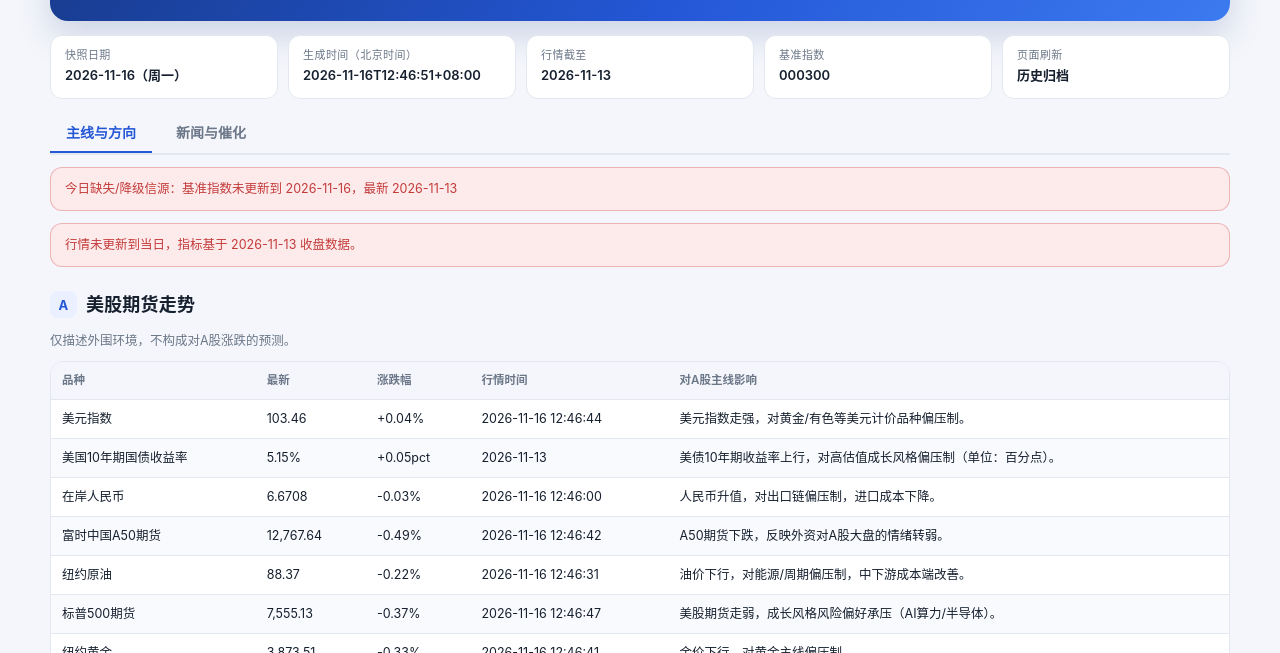
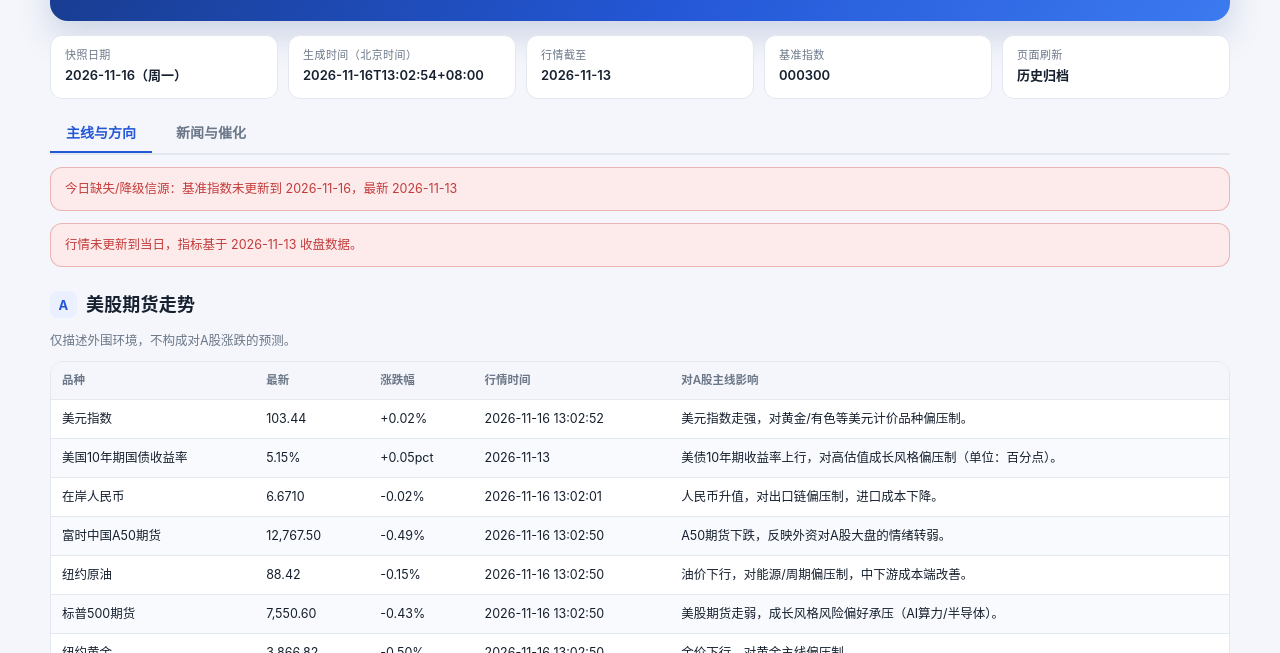
Before and after one commit to yanhuiy/dash, a plain HTML site: page docs/date/2026-11-16.html in a window 1280 px wide. Shown: the part 147-800 px from the top of the page. Drawn offline with Linux system fonts and the light colour scheme.

Commit message:
refresh: 2026-11-16 13:02

```diff
--- a/docs/date/2026-11-16.html
+++ b/docs/date/2026-11-16.html
@@ -213,7 +213,7 @@ footer p { margin: 4px 0; }
 
 <div class="meta-strip">
   <div><span>快照日期</span><strong>2026-11-16（周一）</strong></div>
-  <div><span>生成时间（北京时间）</span><strong>2026-11-16T12:46:51+08:00</strong></div>
+  <div><span>生成时间（北京时间）</span><strong>2026-11-16T13:02:54+08:00</strong></div>
   <div><span>行情截至</span><strong>2026-11-13</strong></div>
   <div><span>基准指数</span><strong>000300</strong></div>
   <div><span>页面刷新</span><strong>历史归档</strong></div>
@@ -231,7 +231,7 @@ footer p { margin: 4px 0; }
   <section>
     <h2><span class="letter">A</span> 美股期货走势</h2>
     <p class="note">仅描述外围环境，不构成对A股涨跌的预测。</p>
-    <div class="table-wrap"><table><thead><tr><th>品种</th><th>最新</th><th>涨跌幅</th><th>行情时间</th><th>对A股主线影响</th></tr></thead><tbody><tr><td>美元指数</td><td>103.46</td><td>+0.04%</td><td>2026-11-16 12:46:44</td><td>美元指数走强，对黄金/有色等美元计价品种偏压制。</td></tr><tr><td>美国10年期国债收益率</td><td>5.15%</td><td>+0.05pct</td><td>2026-11-13</td><td>美债10年期收益率上行，对高估值成长风格偏压制（单位：百分点）。</td></tr><tr><td>在岸人民币</td><td>6.6708</td><td>-0.03%</td><td>2026-11-16 12:46:00</td><td>人民币升值，对出口链偏压制，进口成本下降。</td></tr><tr><td>富时中国A50期货</td><td>12,767.64</td><td>-0.49%</td><td>2026-11-16 12:46:42</td><td>A50期货下跌，反映外资对A股大盘的情绪转弱。</td></tr><tr><td>纽约原油</td><td>88.37</td><td>-0.22%</td><td>2026-11-16 12:46:31</td><td>油价下行，对能源/周期偏压制，中下游成本端改善。</td></tr><tr><td>标普500期货</td><td>7,555.13</td><td>-0.37%</td><td>2026-11-16 12:46:47</td><td>美股期货走弱，成长风格风险偏好承压（AI算力/半导体）。</td></tr><tr><td>纽约黄金</td><td>3,873.51</td><td>-0.33%</td><td>2026-11-16 12:46:41</td><td>金价下行，对黄金主线偏压制。</td></tr><tr><td>美铜</td><td>610.88</td><td>-1.22%</td><td>2026-11-16 12:46:20</td><td>铜价下行，对有色/周期偏压制。</td></tr><tr><td>纳斯达克期货</td><td>27,818.67</td><td>-0.77%</td><td>2026-11-16 12:46:47</td><td>美股期货走弱，成长风格风险偏好承压（AI算力/半导体）。</td></tr><tr><td>道琼斯期货</td><td>52,367.67</td><td>-0.10%</td><td>2026-11-16 12:46:31</td><td>美股期货走弱，成长风格风险偏好承压（AI算力/半导体）。</td></tr></tbody></table></div>
+    <div class="table-wrap"><table><thead><tr><th>品种</th><th>最新</th><th>涨跌幅</th><th>行情时间</th><th>对A股主线影响</th></tr></thead><tbody><tr><td>美元指数</td><td>103.44</td><td>+0.02%</td><td>2026-11-16 13:02:52</td><td>美元指数走强，对黄金/有色等美元计价品种偏压制。</td></tr><tr><td>美国10年期国债收益率</td><td>5.15%</td><td>+0.05pct</td><td>2026-11-13</td><td>美债10年期收益率上行，对高估值成长风格偏压制（单位：百分点）。</td></tr><tr><td>在岸人民币</td><td>6.6710</td><td>-0.02%</td><td>2026-11-16 13:02:01</td><td>人民币升值，对出口链偏压制，进口成本下降。</td></tr><tr><td>富时中国A50期货</td><td>12,767.50</td><td>-0.49%</td><td>2026-11-16 13:02:50</td><td>A50期货下跌，反映外资对A股大盘的情绪转弱。</td></tr><tr><td>纽约原油</td><td>88.42</td><td>-0.15%</td><td>2026-11-16 13:02:50</td><td>油价下行，对能源/周期偏压制，中下游成本端改善。</td></tr><tr><td>标普500期货</td><td>7,550.60</td><td>-0.43%</td><td>2026-11-16 13:02:50</td><td>美股期货走弱，成长风格风险偏好承压（AI算力/半导体）。</td></tr><tr><td>纽约黄金</td><td>3,866.82</td><td>-0.50%</td><td>2026-11-16 13:02:50</td><td>金价下行，对黄金主线偏压制。</td></tr><tr><td>美铜</td><td>610.25</td><td>-1.33%</td><td>2026-11-16 13:02:06</td><td>铜价下行，对有色/周期偏压制。</td></tr><tr><td>纳斯达克期货</td><td>27,798.12</td><td>-0.84%</td><td>2026-11-16 13:02:50</td><td>美股期货走弱，成长风格风险偏好承压（AI算力/半导体）。</td></tr><tr><td>道琼斯期货</td><td>52,330.90</td><td>-0.17%</td><td>2026-11-16 13:02:50</td><td>美股期货走弱，成长风格风险偏好承压（AI算力/半导体）。</td></tr></tbody></table></div>
   </section>
 
   <section>
```
Also changed, not shown: docs/index.html (+2 -2 lines).
